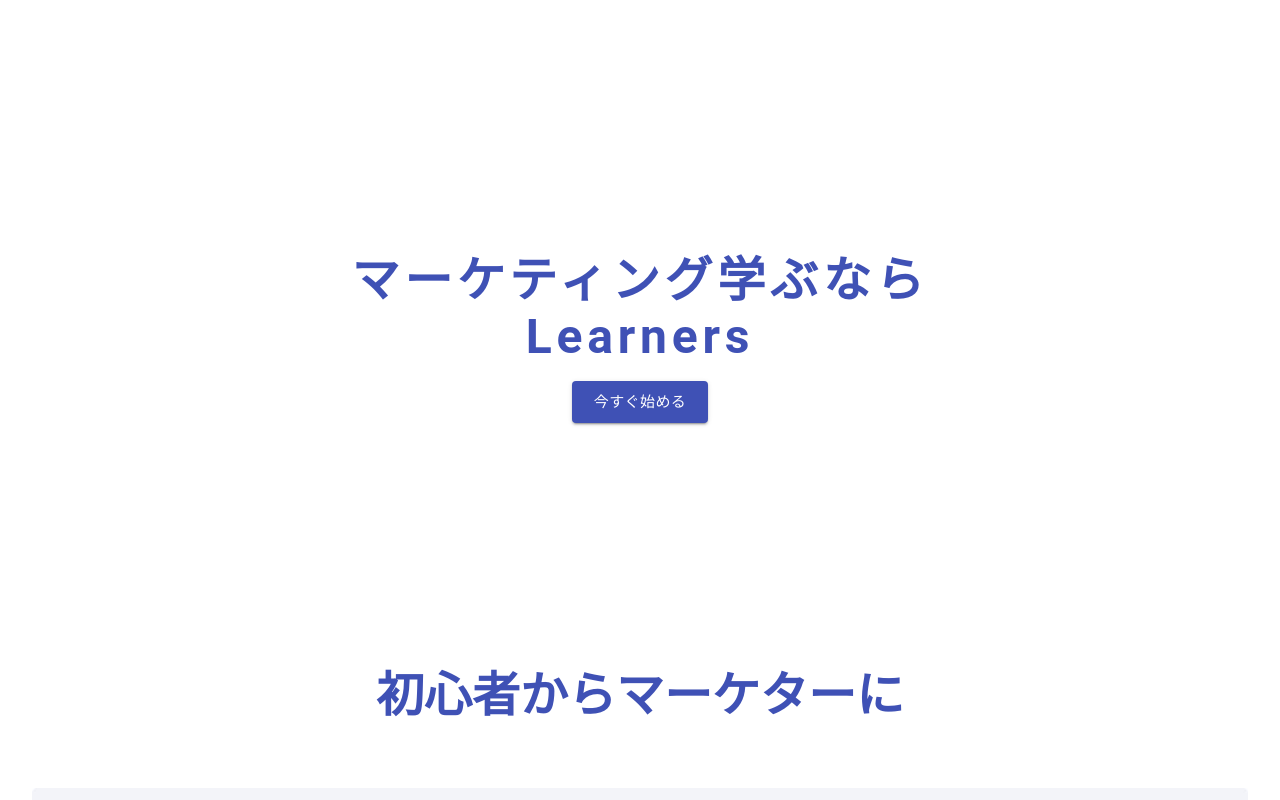
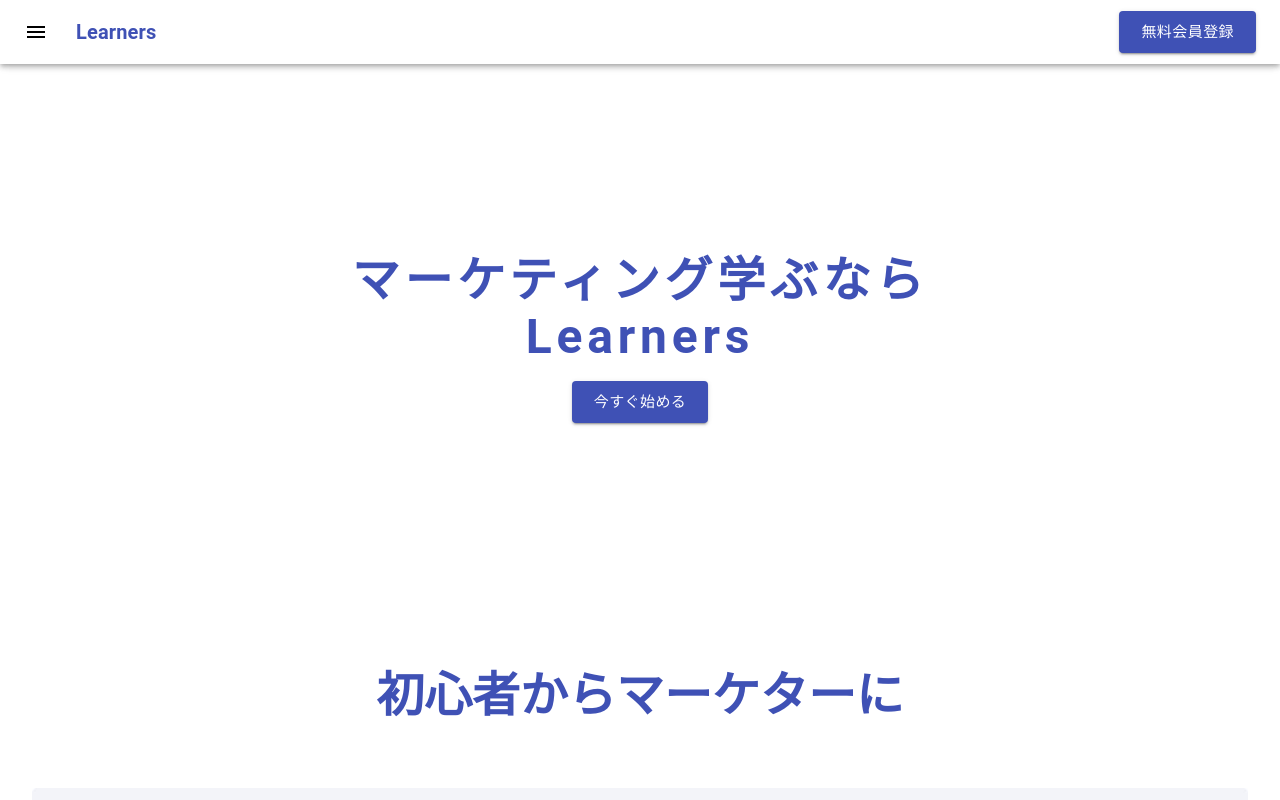
Before and after one commit to umezawa0907/learners, a Next.js app: page / in a window 1280 px wide. Shown: the top 800 px of the page. Built offline with nearby package versions, Linux system fonts and the light colour scheme.

Commit message:
add Appbar

```diff
--- a/package.json
+++ b/package.json
@@ -7,6 +7,7 @@
   },
   "dependencies": {
     "@material-ui/core": "^4.11.0",
+    "@material-ui/icons": "^4.9.1",
     "@material-ui/styles": "^4.10.0",
     "next": "^9.4.4",
     "react": "^16.13.1",
--- a/src/components/atoms/CtaButton.tsx
+++ b/src/components/atoms/CtaButton.tsx
@@ -1,25 +1,16 @@
-import { Theme } from "@material-ui/core/styles/createMuiTheme"
-import { makeStyles } from "@material-ui/core/styles"
 import Link from "next/link"
 import { Box, Typography, Button } from "@material-ui/core"
 
-const useStyle = makeStyles((theme: Theme) => ({
-  root: {
-    marginTop: theme.spacing(2)
-  }
-}));
-
-export default function CtaButton() {
-  const { root } = useStyle();
+export default function CtaButton({ children }) {
   return (
-    <Box className={root}>
+    <Box>
       <Link href="/about">
         <Button
           color="primary"
           size="large"
           variant="contained"
         >
-          今すぐ始める
+          {children}
         </Button>
       </Link>
     </Box>
--- a/src/components/organisms/CtaSection.tsx
+++ b/src/components/organisms/CtaSection.tsx
@@ -29,7 +29,7 @@
       <Typography className={descriptionStyle} variant="body1">
         １分後、マーケティングの世界でお会いしましょう。
       </Typography>
-      <CtaButton />
+      <CtaButton>無料会員登録</CtaButton>
     </Box>
   )
 }
--- /dev/null
+++ b/src/components/organisms/Header.tsx
@@ -0,0 +1,40 @@
+import { makeStyles } from '@material-ui/core/styles';
+import AppBar from '@material-ui/core/AppBar';
+import Toolbar from '@material-ui/core/Toolbar';
+import Typography from '@material-ui/core/Typography';
+import Button from '@material-ui/core/Button';
+import IconButton from '@material-ui/core/IconButton';
+import MenuIcon from '@material-ui/icons/Menu';
+import CtaButton from '../atoms/CtaButton'
+
+const useStyles = makeStyles((theme) => ({
+  root: {
+    flexGrow: 1,
+  },
+  menuButton: {
+    marginRight: theme.spacing(2),
+  },
+  title: {
+    flexGrow: 1,
+    fontWeight: "bold"
+  },
+}));
+
+export default function ButtonAppBar() {
+  const classes = useStyles();
+  return (
+    <div className={classes.root}>
+      <AppBar color="inherit">
+        <Toolbar>
+          <IconButton edge="start" className={classes.menuButton} color="inherit" aria-label="menu">
+            <MenuIcon />
+          </IconButton>
+          <Typography color="primary" variant="h6" className={classes.title}>
+            Learners
+          </Typography>
+          <CtaButton>無料会員登録</CtaButton>
+        </Toolbar>
+      </AppBar>
+    </div>
+  );
+}
--- a/src/components/organisms/MainVisual.tsx
+++ b/src/components/organisms/MainVisual.tsx
@@ -14,7 +14,8 @@
   },
   catchcopy: {
     letterSpacing: "0.1em",
-    fontWeight: "bold"
+    fontWeight: "bold",
+    marginBottom: theme.spacing(2)
   }
 }));
 
@@ -29,7 +30,7 @@
       <Typography className={catchcopy} color="primary" variant="h3" component="h1">
         {children}
       </Typography>
-      <CtaButton />
+      <CtaButton>今すぐ始める</CtaButton>
     </Box>
   )
 }
--- a/src/components/organisms/Price.tsx
+++ b/src/components/organisms/Price.tsx
@@ -5,16 +5,15 @@
 const useStyle = makeStyles((theme: Theme) => ({
   cardLeft: {
     height: "100%",
-    width: "100%",
-    backgroundColor: "#f0f4f9"
+    backgroundColor: "#f0f4f9",
   },
   cardRight: {
     height: "100%",
-    width: "100%",
     backgroundColor: "#f7edad"
   },
-  textArea: {
-    paddingRight: theme.spacing(10)
+  cardContent: {
+    padding: theme.spacing(10),
+
   },
   titleStyle: {
     fontWeight: "bold",
@@ -23,7 +22,7 @@
 }));
 
 export default function CardOneColumn({ title, description }) {
-  const { cardLeft, cardRight, textArea, titleStyle } = useStyle();
+  const { cardLeft, cardRight, cardContent, titleStyle } = useStyle();
   return (
     <Box>
       <Grid container spacing={4}>
--- a/src/pages/index.tsx
+++ b/src/pages/index.tsx
@@ -1,14 +1,22 @@
 import Link from 'next/link'
-import { Typography, Container, Box, Paper, Grid } from '@material-ui/core';
+import { Typography, Container, Box, Paper, Grid } from '@material-ui/core'
+import Header from "../components/organisms/Header"
 import MainVisual from "../components/organisms/MainVisual"
-import Features from '../components/organisms/Features';
-import CardSingleColumn from '../components/organisms/CardSingleColumn';
-import Price from '../components/organisms/Price';
+import Features from '../components/organisms/Features'
+import CardSingleColumn from '../components/organisms/CardSingleColumn'
+import Price from '../components/organisms/Price'
 import Message from "../components/organisms/Message"
 import CtaSection from "../components/organisms/CtaSection"
+import { ThemeProvider } from "@material-ui/styles"
+import { createMuiTheme, responsiveFontSizes } from '@material-ui/core/styles'
+
+let theme = createMuiTheme();
+theme = responsiveFontSizes(theme);
 
 export default function Home() {
   return (
+    <ThemeProvider theme={theme}>
+      <Header />
       <Container maxWidth="lg">
         <MainVisual>
           マーケティング学ぶなら<br />Learners
@@ -41,5 +49,6 @@
         </div>
         <CtaSection />
       </Container >
+    </ThemeProvider>
   )
 }
```
Also changed, not shown: 1 other file (tests, documents, lock files or other folders). Lines whose indentation alone changed are shown as unchanged.
